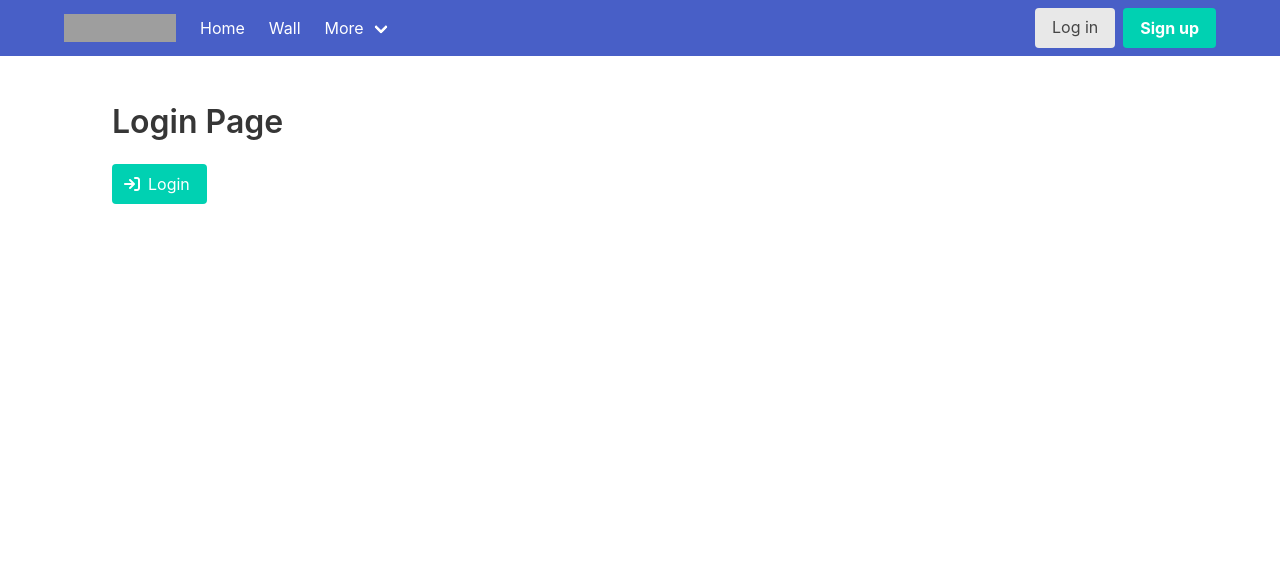
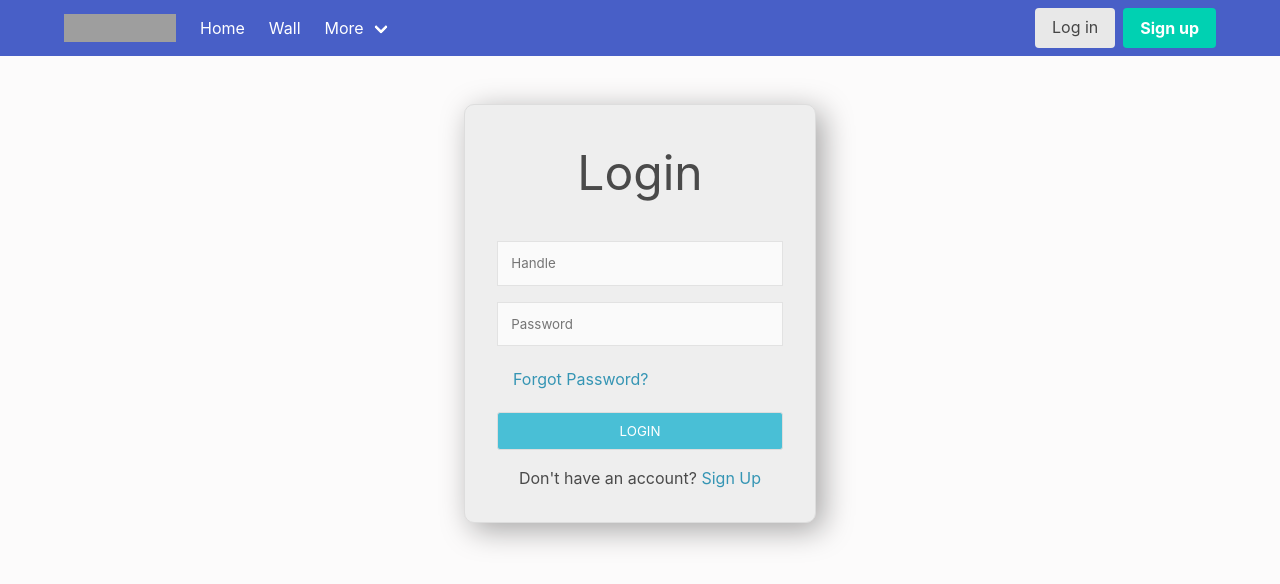
Before and after one commit to AndrewMcDonald-Dev/AdvWebProj, a Vue app in the folder client/: page /login in a window 1280 px wide. Shown: the top 584 px of the page. Built offline with nearby package versions, Linux system fonts and the light colour scheme; grey boxes are pictures that could not be loaded.

Commit message:
Added login functionality

```diff
--- a/client/src/assets/styles/main.scss
+++ b/client/src/assets/styles/main.scss
@@ -3,3 +3,9 @@
         border-bottom: 0.3em solid rgb(17, 8, 138);
     }
 }
+
+html,
+body {
+    background: #fcfbfb;
+    height: 100%;
+}
--- a/client/src/components/LoginBadge.vue
+++ b/client/src/components/LoginBadge.vue
@@ -12,8 +12,12 @@ import session, { Logout } from '../models/session';
     </div>
     <div class="buttons" v-else>
         <div class="avatar">
-            <img :src="session.user.pic" />
-            <div>
+            <div class="avatar-image">
+                <figure class="image is-64x64">
+                    <img :src="session.user.pic" class="img is-rounded" />
+                </figure>
+            </div>
+            <div class="login-tag">
                 <strong>{{ session.user.firstName }} {{ session.user.lastName }}</strong>
                 <i>{{ session.user.email }}</i>
             </div>
@@ -24,5 +28,24 @@ import session, { Logout } from '../models/session';
     </div>
 </template>
 
-<style scoped>
+<style scoped lang="scss">
+.login-tag {
+    display: flex;
+    flex-direction: column;
+}
+
+.avatar {
+    display: flex;
+    flex-direction: row;
+    margin-right: 1em;
+}
+
+.img {
+    max-height: 5em;
+}
+
+.avatar-image {
+    margin: 0.4em;
+    margin-top: 0em;
+}
 </style>
--- /dev/null
+++ b/client/src/components/LoginForm.vue
@@ -0,0 +1,136 @@
+<script setup lang="ts">
+import { handleError, ref } from "vue";
+import { Login } from "../models/session"
+
+
+const handle = ref('')
+const password = ref('')
+</script>
+
+<template>
+    <div class="wrap">
+        <form class="login-form form" @submit.prevent="Login(handle, password)">
+            <div class="form-header">
+                <h3>Login</h3>
+            </div>
+            <div class="form-group">
+                <input
+                    type="text"
+                    class="form-input"
+                    placeholder="Handle"
+                    required
+                    v-model="handle"
+                />
+            </div>
+            <div class="form-group">
+                <input
+                    type="password"
+                    class="form-input"
+                    placeholder="Password"
+                    required
+                    v-model="password"
+                />
+            </div>
+            <div class="form-group">
+                <a href="#" class="form-forgot">Forgot Password?</a>
+            </div>
+            <div class="form-group">
+                <button class="form-button" type="submit">Login</button>
+            </div>
+            <div class="form-footer">
+                Don't have an account?
+                <a href="/register.html">Sign Up</a>
+            </div>
+        </form>
+    </div>
+</template>
+
+<style scoped lang="scss">
+.wrap {
+    width: 100%;
+    height: 100%;
+    display: flex;
+    justify-content: center;
+    align-items: center;
+}
+
+.form {
+    margin: 0 auto;
+    border: 1px solid #ddd;
+    padding: 2rem;
+    background: #eeeeee;
+    box-shadow: 7px 7px 30px rgb(165, 164, 164);
+    border-radius: 10px;
+}
+
+.form-input {
+    background: #fafafa;
+    border: 1px solid #e2e2e2;
+    padding: 1em;
+    width: 100%;
+}
+
+.form-group {
+    margin-bottom: 1rem;
+    display: flex;
+    flex-direction: row;
+}
+
+.ml {
+    margin-left: 2em;
+}
+
+.form-button {
+    background: #49bfd6;
+    border: 1px solid #ddd;
+    color: #ffffff;
+    padding: 10px;
+    width: 100%;
+    text-transform: uppercase;
+    border-radius: 3px;
+}
+
+.form-header h3 {
+    display: flex;
+    align-items: center;
+    justify-content: center;
+    margin-bottom: 2rem;
+    font-size: 3rem;
+}
+
+.form-button:hover {
+    background: #2ca8d1;
+}
+
+.form-footer {
+    text-align: center;
+}
+
+.form-footer a {
+    color: #3595b4;
+}
+
+.form-forgot {
+    color: #3595b4 !important;
+    padding: 0.3em 1em;
+}
+
+.form-label {
+    display: flex;
+    align-items: center;
+    justify-content: center;
+    width: 100%;
+}
+
+.login-form {
+    width: 22em;
+}
+</style>
+
+                <!-- <h1 class="title">Login Page</h1>
+                <button class="button is-primary" @click="Login('cool', 'qwerty')">
+                    <span class="icon">
+                        <i class="fa fa-sign-in"></i>
+                    </span>
+                    <span>Login</span>
+                </button> -->
--- a/client/src/models/user.ts
+++ b/client/src/models/user.ts
@@ -25,7 +25,7 @@ export const list: User[] = [
         handle: "kool",
         id: 2,
         password: "qwerty",
-        pic: "someurl",
+        pic: "https://randomuser.me/portraits/men/2.jpg",
     },
     {
         firstName: "Type",
@@ -34,6 +34,6 @@ export const list: User[] = [
         handle: "awesome",
         id: 3,
         password: "qwerty",
-        pic: "someurl",
+        pic: "https://randomuser.me/portraits/women/2.jpg",
     },
 ];
--- a/client/src/pages/Login.vue
+++ b/client/src/pages/Login.vue
@@ -1,17 +1,12 @@
 <script setup lang="ts">
-import { Login } from "../models/session"
+import LoginForm from '../components/LoginForm.vue';
 </script>
 
 <template>
     <div class="section">
-        <h1 class="title">Login Page</h1>
-        <button class="button is-primary" @click="Login('cool', 'qwerty')">
-            <span class="icon">
-                <i class="fa fa-sign-in"></i>
-            </span>
-            <span>Login</span>
-        </button>
+        <LoginForm />
     </div>
 </template>
 
-<script></script>
+<style scoped lang="scss">
+</style>
```
